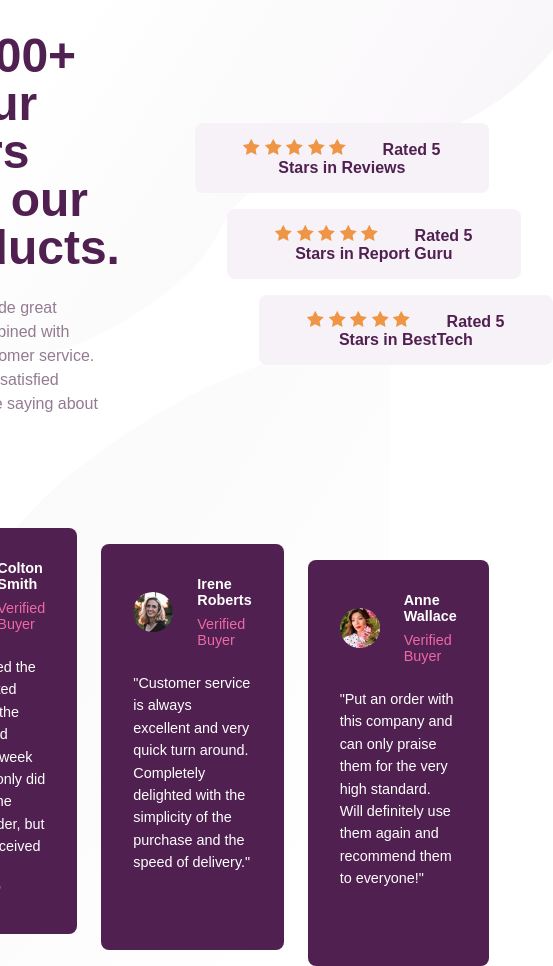
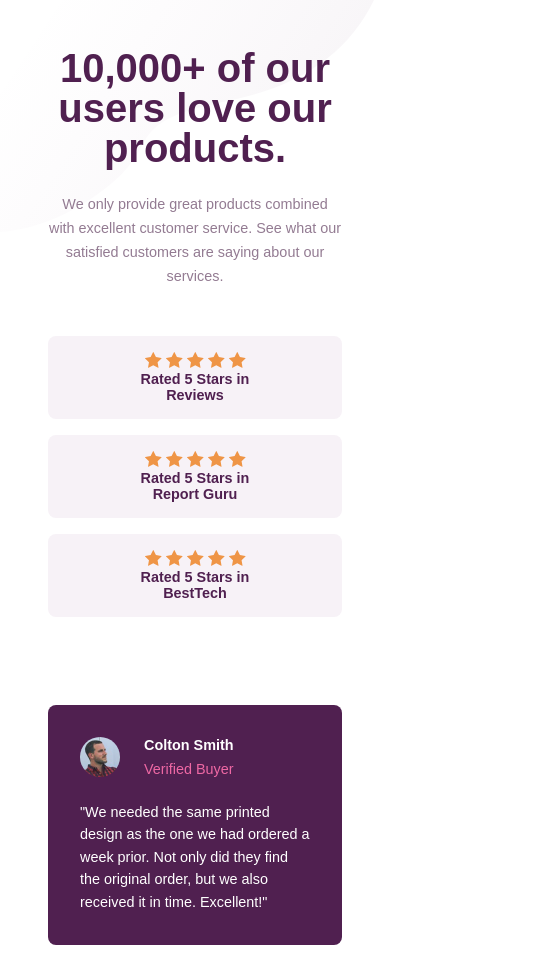
Before and after one commit to MathMPS/social-proof-section-master, a plain HTML site: page index.html in a window 390 px wide. Shown: the top 966 px of the page, 553 px wide, since content can reach past the window. Drawn offline with Linux system fonts and the light colour scheme.

Commit message:
Update style.css

```diff
--- a/style.css
+++ b/style.css
@@ -135,3 +135,64 @@ main{
 .text {
     line-height: 1.4rem;
 }
+
+@media (max-width: 769px) {
+    main{
+        margin: 1rem;
+    }
+    .containerUp {
+        font-size: 0.9rem;
+    }
+    .card-info h1 {
+        font-size: 2.5rem;
+    }
+    .two,
+    .three {
+        margin-left: 0;
+    }
+
+    .rated {
+        padding: 1rem 5rem;
+    }
+    .rated span {
+        display: block;
+        margin-left: 0;
+    }
+    .profile {
+        flex-direction: column;
+    }
+}
+@media (max-width: 580px) {
+    body {
+        background-image: url(./images/bg-pattern-top-mobile.svg),
+            url(./images/bg-pattern-bottom-mobile.svg);
+        background-repeat: no-repeat, no-repeat;
+        background-position: top left, bottom right;
+    }
+    .containerUp,
+    .containerDown  {
+        flex-direction: column;
+    }
+    .card-info {
+        padding-right: 0;
+        width: 100%;
+        text-align: center;
+        margin-bottom: 2rem;
+    }
+
+    main {
+        padding: 2rem;
+        margin: 1rem;
+    }
+    .rated {
+        padding: 1rem 5rem;
+    }
+    .profile {
+        flex-direction: row;
+    }
+    .first,
+    .second,
+    .third {
+        margin: 0;
+    }
+}
```
